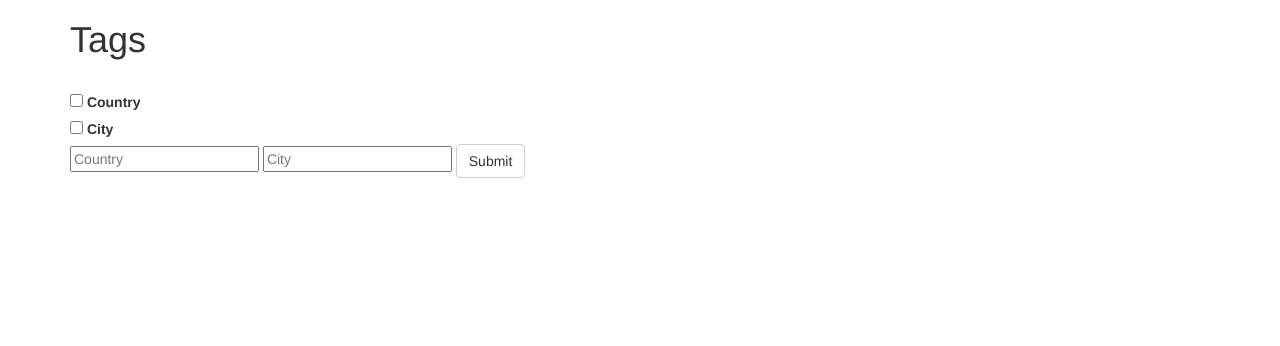
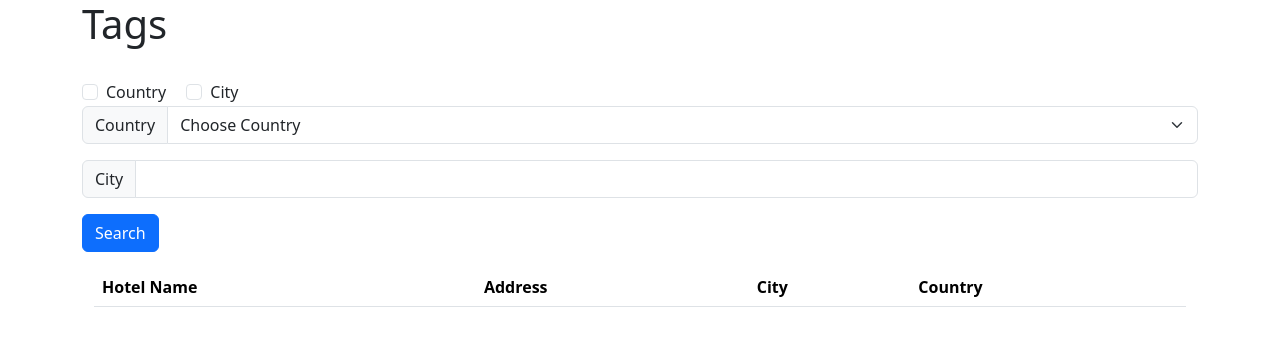
Before and after one commit to kuldeep7895/DBMS-Project, a Flask app: page /show in a window 1280 px wide. Shown: the top 346 px of the page. Run offline with Flask 2, Linux system fonts and the light colour scheme; a database or web service that is not in the repository returns one stand-in record (values such as "Sample title"); lists and menus that the app fills with data are empty; some libraries are stand-ins or nearby versions.

Commit message:
Added dropdown, but country list is not proper

```diff
--- a/app.py
+++ b/app.py
@@ -7,7 +7,7 @@ def connect():
     host="localhost",
     database="dbmsproject",
     user="postgres",
-    password = "km123"
+    password = "admin123"
    )
     conn.autocommit = True
     return conn
@@ -70,31 +70,38 @@ def register():
 @app.route('/show', methods=['GET', 'POST'])
 def show():
 
-    	error = 0
-    	data = {}
-    	if request.method == 'POST':
-    		op1 = request.form.get('option1')
-    		op2 = request.form.get('option2')
+	error = 0
+	data = {}
+
+	con.execute("SELECT DISTINCT country from hotel_detail order by country ;")
+	data['country'] = con.fetchall()
+
+	if len(data['country'])<=0:
+		error = 1
+
+	if request.method == 'POST':
+		op1 = request.form.get('option1')
+		op2 = request.form.get('option2')
 
 
-    		if op1 and op2:
-    			con.execute("SELECT hotelname, address, city, country FROM hotel_detail where country = '%s' and city = '%s' LIMIT 10 ;"%(request.form['country'],request.form['city']))
+		if op1 and op2:
+			con.execute("SELECT hotelname, address, city, country FROM hotel_detail where country = '%s' and city = '%s' LIMIT 10 ;"%(request.form['country'],request.form['city']))
 
-    		elif op1:
-    			con.execute("SELECT hotelname, address, city, country FROM hotel_detail where country = '%s' LIMIT 10 ;"%(request.form['country']))
-    			print(request.form.get('country'))
-    			print(con.mogrify("SELECT hotelname, address, city, country FROM hotel_detail where country = '%s' LIMIT 10 ;"%(request.form['country'])))
-    		else:
-    			con.execute("SELECT hotelname, address, city, country FROM hotel_detail where city = '%s' LIMIT 10 ;"%request.form['city'])
+		elif op1:
+			con.execute("SELECT hotelname, address, city, country FROM hotel_detail where country = '%s' LIMIT 10 ;"%(request.form['country']))
+			print(request.form.get('country'))
+			print(con.mogrify("SELECT hotelname, address, city, country FROM hotel_detail where country = '%s' LIMIT 10 ;"%(request.form['country'])))
+		else:
+			con.execute("SELECT hotelname, address, city, country FROM hotel_detail where city = '%s' LIMIT 10 ;"%request.form['city'])
 
-    		data['data'] = con.fetchall()
-    		if len(data['data'])<=0:
-    			error = 1
+		data['data'] = con.fetchall()
+		if len(data['data'])<=0:
+			error = 1
 
-    	data['error'] = error
+	data['error'] = error
 
-    	print(data)
-    	return render_template('show_hotels.html', data=data)
+	print(data)
+	return render_template('show_hotels.html', data=data)
 
 
 if __name__ == '__main__':
--- a/templates/show_hotels.html
+++ b/templates/show_hotels.html
@@ -10,7 +10,6 @@
       	<br>
 
 		<form action="" method="post">
-
 			<div class="form-check form-check-inline">
 				<input class="form-check-input" type="checkbox" id="inlineCheckbox1" name = "option1">
 				<label class="form-check-label" for="inlineCheckbox1">Country</label>
@@ -21,21 +20,62 @@
 			  	<label class="form-check-label" for="inlineCheckbox2">City</label>
 			</div>
 
-		    <input type="text" placeholder="Country" name="country" value="{{request.form.country}}">
-		    <input type="text" placeholder="City" name="city" value="{{request.form.city}}">
-		    <input class="btn btn-default" type="submit" value="Submit">
-		</form>
-			{% block content %}
+			<div class="input-group mb-3">
+				<label class="input-group-text" for="Country">Country</label>
+				<select class="form-select" id="Country form" name="country">
+				  	<option selected>Choose Country</option>
+
+					{% block content1 %}
 					{% if error %}
 						<p class="error"><strong>Error:</strong> {{ data.error }}</p>
 					{% else %}
-		  {% for x in data.data %}
-		  <div>
-		  		{{ x[0] }} ---------------- {{ x[1] }} ---------------- {{ x[2] }} ---------------- {{ x[3] }}
-		  </div>
+					{% for x in data.country %}
+						<option value="{{ x }}"> {{ x }} </option>
 					{% endfor %}
 					{% endif %}
 					{% endblock %}
+
+				</select>
+			</div>
+
+			<div class="input-group mb-3">
+				<span class="input-group-text">City</span>
+				<input type="text" class="form-control" name="city">
+			</div>
+
+		    <input class="btn btn-primary" type="submit" value="Search">
+		</form>
+
+		{% block content3 %}
+		{% if error %}
+			<p class="error"><strong>Error:</strong> {{ data.error }}</p>
+		{% else %}
+
+		<div class="container-fluid">
+			<table class="table table-striped">
+				<thead>
+					<tr>
+					  	<th scope="col">Hotel Name</th>
+					  	<th scope="col">Address</th>
+					  	<th scope="col">City</th>
+					  	<th scope="col">Country</th>
+					</tr>
+				</thead>
+				<tbody>
+					{% for x in data.data %}
+					<tr>
+						<td>{{ x[0] }}</td>
+						<td>{{ x[1] }}</td>
+						<td>{{ x[2] }}</td>
+						<td>{{ x[3] }}</td>
+					</tr>
+					{% endfor %}
+					{% endif %}
+					{% endblock %}
+				</tbody>
+
+			</table>
+		</div>
 	</div>
   </body>
 </html>
```
Lines whose indentation alone changed are shown as unchanged.
